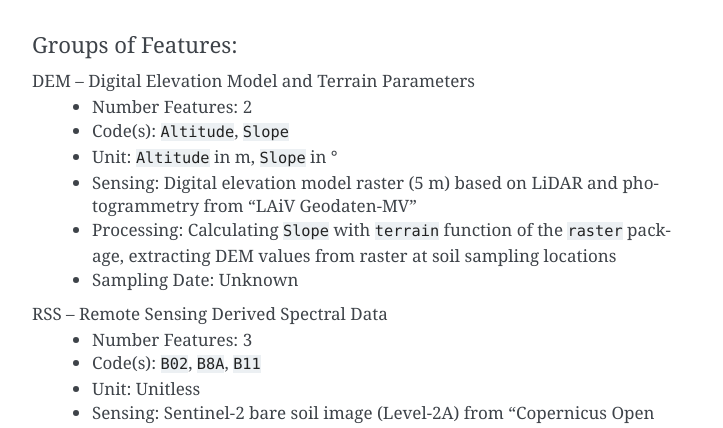
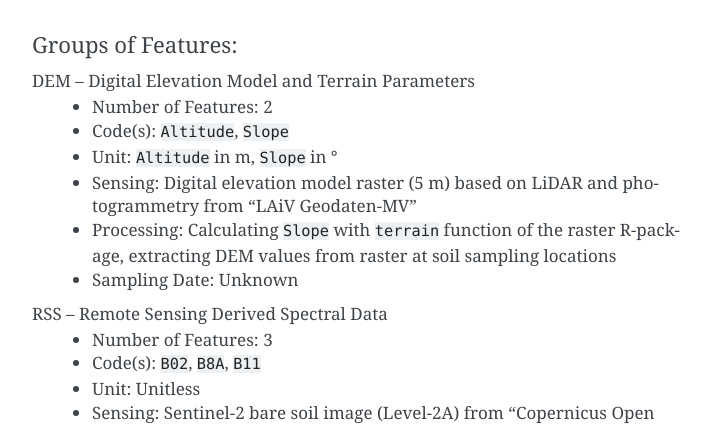
Before and after one commit to a11to1n3/LimeSoDa, a Sphinx documentation site: the page built from docs/source/datasets/MWP_36.rst, in a window 1280 px wide and 900 px high, scrolled down 1256 px. Shown: the part 165-593 px from the top of the window, without its empty margins (388-1111 px from the left). Built offline with Sphinx 7.4.7, drawn with Linux system fonts in a browser that asks for light colours; pages that are not in the unit, such as notebooks, are missing from menus.

Commit message:
Update MWP_36.rst

```diff
--- a/docs/source/datasets/MWP_36.rst
+++ b/docs/source/datasets/MWP_36.rst
@@ -56,15 +56,15 @@
 """""""""""""""""
 
 DEM – Digital Elevation Model and Terrain Parameters
-    * Number Features: 2
+    * Number of Features: 2
     * Code(s): ``Altitude``, ``Slope``
     * Unit: ``Altitude`` in m, ``Slope`` in °
     * Sensing: Digital elevation model raster (5 m) based on LiDAR and photogrammetry from "LAiV Geodaten-MV"
-    * Processing: Calculating ``Slope`` with ``terrain`` function of the ``raster`` package, extracting DEM values from raster at soil sampling locations
+    * Processing: Calculating ``Slope`` with ``terrain`` function of the raster R-package, extracting DEM values from raster at soil sampling locations
     * Sampling Date: Unknown
 
 RSS – Remote Sensing Derived Spectral Data
-    * Number Features: 3
+    * Number of Features: 3
     * Code(s): ``B02``, ``B8A``, ``B11``
     * Unit: Unitless
     * Sensing: Sentinel-2 bare soil image (Level-2A) from "Copernicus Open Access Hub", with bands of 10 - 20 m spatial resolution
```
